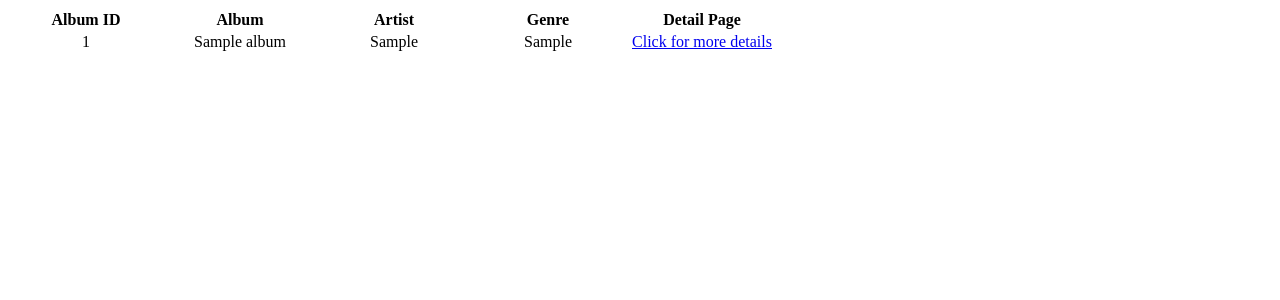
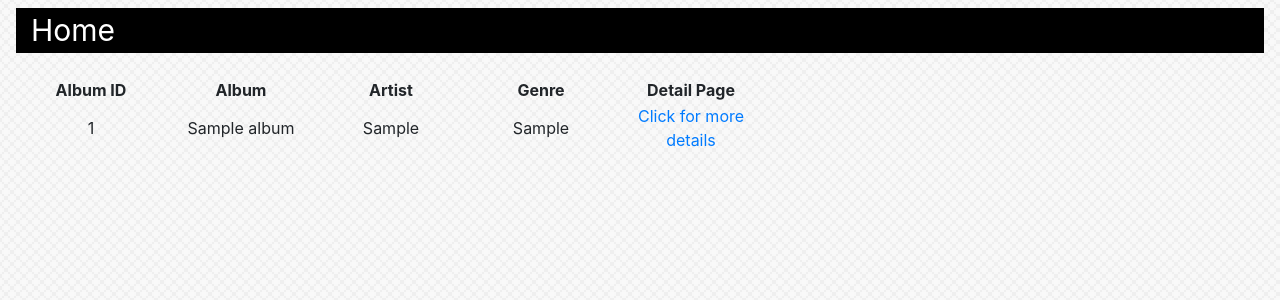
Before and after one commit to Stuart1997/DjangoPractice, a Django app: page /music/ in a window 1280 px wide. Shown: the top 300 px of the page. Run offline with Django 3.2, Linux system fonts and the light colour scheme; tables that the repository leaves empty hold one stand-in row (values such as "Sample post"); some libraries are stand-ins or nearby versions.

Commit message:
Added a navbar, a background and a CSS file

```diff
--- /dev/null
+++ b/music/static/music/style.css
@@ -0,0 +1,34 @@
+body {
+    background: white url("images/subtlenet2_@2X.png");
+}
+
+div.container-fluid {
+    background-color: black;
+}
+
+a.navbar-logo {
+    color: white;
+    text-decoration: none;
+    font-size: 30px;
+}
+
+a:hover {
+    color: yellow;
+}
+
+div#wholePage {
+    margin: 16px;
+}
+
+th, td {
+    text-align: center;
+}
+
+th {
+    width: 150px;
+}
+
+#albumArt {
+    float: left;
+    margin-right: 10px;
+}
--- a/music/templates/music/index.html
+++ b/music/templates/music/index.html
@@ -1,27 +1,42 @@
 <!DOCTYPE html>
 <html lang="en">
+
 <head>
     <meta charset="UTF-8">
     <title>Music</title>
+
+    {% load staticfiles %}
+    <link href="https://stackpath.bootstrapcdn.com/bootstrap/4.1.3/css/bootstrap.min.css" rel="stylesheet" integrity="sha384-MCw98/SFnGE8fJT3GXwEOngsV7Zt27NXFoaoApmYm81iuXoPkFOJwJ8ERdknLPMO" crossorigin="anonymous" />
+    <link rel="stylesheet" type="text/css" href="{% static 'music/style.css' %}" />
 </head>
 <body>
+<nav class="navbar navbar-default">
+    <div class="container-fluid">
+        <div class="navbar-header">
+            <a class="navbar-logo" href="{% url 'music:index' %}">Home</a>
+        </div>
+
+    </div>
+</nav>
+
+<div id="wholePage">
 
 {% if allAlbums %}
     <table>
         <tr>
-            <th style="width: 150px">Album ID</th>
-            <th style="width: 150px">Album</th>
-            <th style="width: 150px">Artist</th>
-            <th style="width: 150px">Genre</th>
-            <th style="width: 150px">Detail Page</th>
+            <th>Album ID</th>
+            <th>Album</th>
+            <th>Artist</th>
+            <th>Genre</th>
+            <th>Detail Page</th>
         </tr>
         {% for album in allAlbums %}
            <tr>
-            <td style="text-align: center">{{ album.id }}</td>
-            <td style="text-align: center">{{ album.albumTitle }}</td>
-            <td style="text-align: center">{{ album.artist }}</td>
-            <td style="text-align: center">{{ album.genre }}</td>
-            <td style="text-align: center"><a href="{% url 'music:detail' album.id %}">Click for more details</a></td>
+            <td>{{ album.id }}</td>
+            <td>{{ album.albumTitle }}</td>
+            <td>{{ album.artist }}</td>
+            <td>{{ album.genre }}</td>
+            <td><a href="{% url 'music:detail' album.id %}">Click for more details</a></td>
            <!--<a href="/music/{{ album.id }}/">Click for more details</a>-->
         </tr>
         {% endfor %}
@@ -31,5 +46,7 @@
     <p>No albums found!</p>
 {% endif %}
 
+</div>
+
 </body>
 </html>
--- a/music/urls.py
+++ b/music/urls.py
@@ -21,7 +21,7 @@ app_name = 'music'
 
 urlpatterns = [
     # /music/
-    path('', views.index, name=''),
+    path('', views.index, name='index'),
 
     # /music/<albumID>/favourite
     path('<int:albumID>/', views.detail, name='detail'),
```
Also changed, not shown: music/templates/music/detail.html (+21 -2 lines), music/static/music/images/gaming-pattern.png (added), music/static/music/images/subtlenet2_@2X.png (added), 1 other file.
